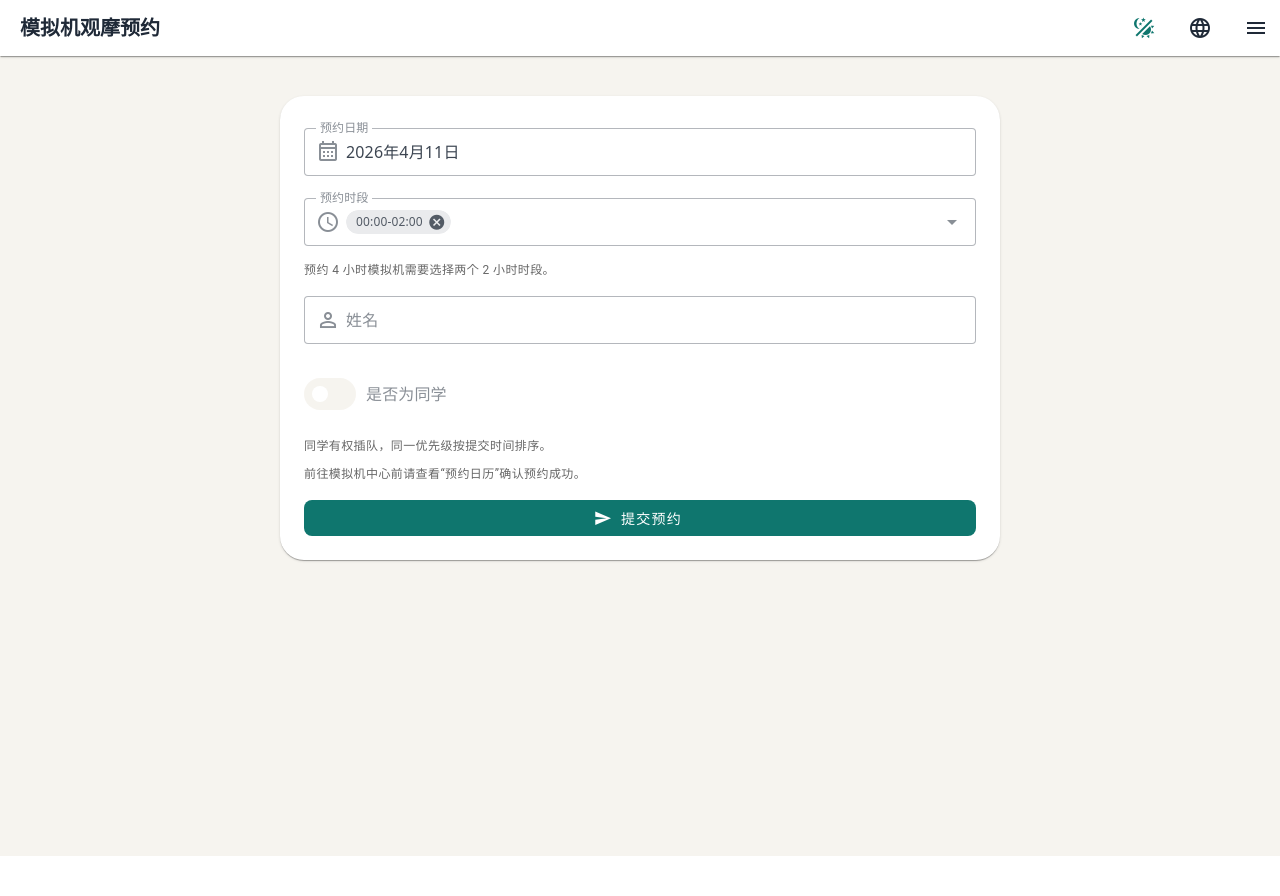
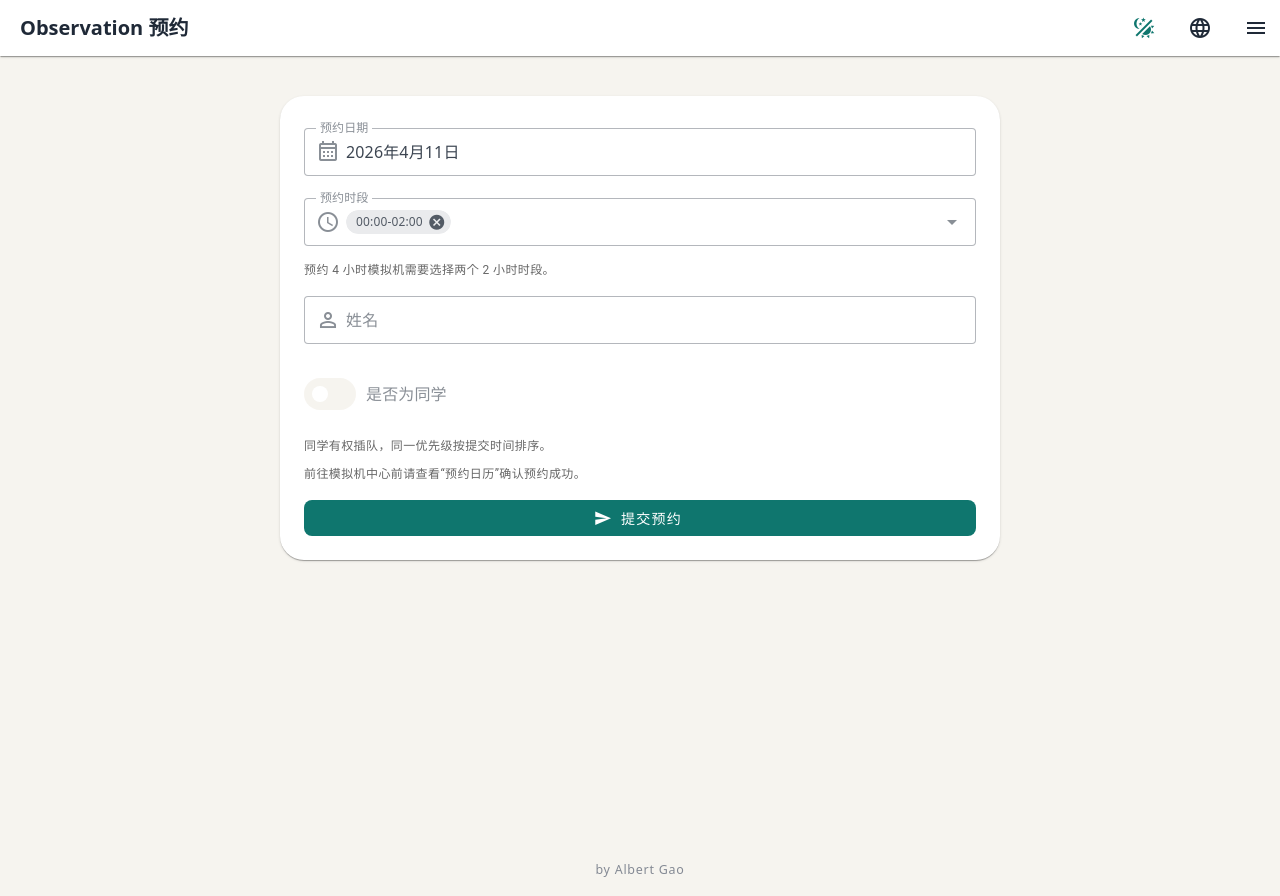
Before and after one commit to RapboyGao/sim-request, a Nuxt app: page / in a window 1280 px wide. Before the commit the page ends 856 px from the top, so only its background shows below. Built offline with nearby package versions, Linux system fonts and the light colour scheme.

Commit message:
2026-04-11 fix: export filenames with timestamps
为 CSV 和 JSON 导出文件名增加精确

```diff
--- a/app.vue
+++ b/app.vue
@@ -9,20 +9,8 @@ const themeModeCookie = useCookie<'system' | 'light' | 'dark'>('booking-theme-mo
 })
 
 useHead({
-  script: [
-    {
-      innerHTML: `
-        (function () {
-          try {
-            var mode = ${JSON.stringify(themeModeCookie.value || 'system')};
-            var isDark = mode === 'dark' || (mode === 'system' && window.matchMedia('(prefers-color-scheme: dark)').matches);
-            document.documentElement.dataset.theme = isDark ? 'dark' : 'light';
-            document.documentElement.style.colorScheme = isDark ? 'dark' : 'light';
-          } catch (e) {}
-        })();
-      `,
-      tagPosition: 'head',
-    },
-  ],
+  htmlAttrs: {
+    'data-theme': themeModeCookie.value || 'system',
+  },
 })
 </script>
--- a/assets/scss/_theme.scss
+++ b/assets/scss/_theme.scss
@@ -1,5 +1,39 @@
-:root {
+:root,
+:root[data-theme='system'] {
   color-scheme: light;
+  --bg: #f6f4ef;
+  --bg-accent-start: rgba(15, 118, 110, 0.12);
+  --bg-accent-end: rgba(249, 115, 22, 0.12);
+  --bg-accent-soft: rgba(15, 118, 110, 0.08);
+  --bg-accent-soft-2: rgba(249, 115, 22, 0.08);
+  --bg-gradient-end: #fbfaf7;
+  --surface: rgba(255, 255, 255, 0.82);
+  --surface-elevated: rgba(255, 255, 255, 0.72);
+  --surface-strong: #ffffff;
+  --text: #1f2937;
+  --muted: #6b7280;
+  --border: rgba(15, 23, 42, 0.08);
+  --soft-border: rgba(15, 23, 42, 0.06);
+  --primary: #0f766e;
+  --primary-strong: #115e59;
+  --accent: #f97316;
+  --shadow: rgba(15, 23, 42, 0.08);
+
+  --v-theme-background: 246, 244, 239;
+  --v-theme-surface: 255, 255, 255;
+  --v-theme-surface-variant: 241, 237, 228;
+  --v-theme-on-surface: 31, 41, 55;
+  --v-theme-on-surface-variant: 107, 114, 128;
+  --v-theme-primary: 15, 118, 110;
+  --v-theme-secondary: 249, 115, 22;
+  --v-theme-error: 220, 38, 38;
+}
+
+[data-theme='system'] {
+  color-scheme: light;
+}
+
+[data-theme='system'] {
   --bg: #f6f4ef;
   --bg-accent-start: rgba(15, 118, 110, 0.12);
   --bg-accent-end: rgba(249, 115, 22, 0.12);
@@ -57,3 +91,35 @@
   --v-theme-secondary: 251, 146, 60;
   --v-theme-error: 248, 113, 113;
 }
+
+@media (prefers-color-scheme: dark) {
+  :root[data-theme='system'] {
+    color-scheme: dark;
+    --bg: #0f172a;
+    --bg-accent-start: rgba(45, 212, 191, 0.12);
+    --bg-accent-end: rgba(251, 146, 60, 0.12);
+    --bg-accent-soft: rgba(45, 212, 191, 0.09);
+    --bg-accent-soft-2: rgba(251, 146, 60, 0.09);
+    --bg-gradient-end: #111827;
+    --surface: rgba(15, 23, 42, 0.88);
+    --surface-elevated: rgba(17, 24, 39, 0.88);
+    --surface-strong: #111827;
+    --text: #e5e7eb;
+    --muted: #9ca3af;
+    --border: rgba(148, 163, 184, 0.22);
+    --soft-border: rgba(148, 163, 184, 0.14);
+    --primary: #2dd4bf;
+    --primary-strong: #5eead4;
+    --accent: #fb923c;
+    --shadow: rgba(0, 0, 0, 0.32);
+
+    --v-theme-background: 15, 23, 42;
+    --v-theme-surface: 17, 24, 39;
+    --v-theme-surface-variant: 31, 41, 55;
+    --v-theme-on-surface: 229, 231, 235;
+    --v-theme-on-surface-variant: 156, 163, 175;
+    --v-theme-primary: 45, 212, 191;
+    --v-theme-secondary: 251, 146, 60;
+    --v-theme-error: 248, 113, 113;
+  }
+}
--- a/composables/useThemeMode.ts
+++ b/composables/useThemeMode.ts
@@ -37,3 +37,11 @@ export function useThemeMode() {
     themeModeLabel,
   }
 }
+
+export function resolveThemeName(mode: ThemeMode, prefersDark = false) {
+  if (mode === 'dark')
+    return 'bookingDark'
+  if (mode === 'light')
+    return 'bookingLight'
+  return prefersDark ? 'bookingDark' : 'bookingLight'
+}
--- a/i18n/locales/zh-CN.json
+++ b/i18n/locales/zh-CN.json
@@ -1,6 +1,6 @@
 {
   "app": {
-    "title": "模拟机观摩预约",
+    "title": "Observation 预约",
     "navBooking": "预约提交",
     "navRules": "预约规则",
     "navCalendar": "预约日历",
@@ -12,7 +12,7 @@
     "themeDark": "深色"
   },
   "home": {
-    "eyebrow": "模拟机观摩预约",
+    "eyebrow": "Observation 预约",
     "title": "按日期和 2 小时时段预约观摩名额",
     "summary": "每个时段最多 2 人确认，超出自动进入候补。填写姓名并标记是否为同学，同学有权插队，优先确认。",
     "date": "预约日期",
@@ -28,7 +28,7 @@
     "error": "提交失败"
   },
   "rules": {
-    "eyebrow": "预约规则",
+    "eyebrow": "Observation 预约",
     "title": "预约规则说明",
     "summary": "只保留用户真正需要知道的内容。",
     "slotRuleTitle": "时段规则",
@@ -106,6 +106,8 @@
     "delete": "删除",
     "deleteTitle": "确认删除预约",
     "active": "未取消",
-    "canceled": "已取消"
+    "canceled": "已取消",
+    "exportJsonSupabase": "导出 JSON（Supabase）",
+    "exportJsonDebug": "导出 JSON（调试）"
   }
 }
--- a/layouts/default.vue
+++ b/layouts/default.vue
@@ -68,6 +68,10 @@
     <v-main>
       <NuxtPage />
     </v-main>
+
+    <v-footer class="app-footer" height="40">
+      <div class="app-footer__content">by Albert Gao</div>
+    </v-footer>
   </v-app>
 </template>
 
@@ -114,4 +118,17 @@ function localeLabel(code: string) {
   align-items: center;
   gap: 8px;
 }
+
+.app-footer {
+  background: transparent;
+  color: var(--muted);
+  justify-content: center;
+  padding: 0 16px 12px;
+}
+
+.app-footer__content {
+  font-size: 0.78rem;
+  letter-spacing: 0.06em;
+  opacity: 0.82;
+}
 </style>
--- a/pages/admin.vue
+++ b/pages/admin.vue
@@ -58,7 +58,8 @@
                 </template>
                 <v-list min-width="220" density="comfortable">
                   <v-list-item :href="csvExportUrl" tag="a" :title="t('admin.exportCsv')" prepend-icon="mdi-download" />
-                  <v-list-item :href="jsonExportUrl" tag="a" :title="t('admin.exportJson')" prepend-icon="mdi-code-json" />
+                  <v-list-item :href="jsonSupabaseExportUrl" tag="a" :title="t('admin.exportJsonSupabase')" prepend-icon="mdi-code-json" />
+                  <v-list-item :href="jsonDebugExportUrl" tag="a" :title="t('admin.exportJsonDebug')" prepend-icon="mdi-code-json" />
                   <v-divider />
                   <v-list-item :title="t('admin.cleanupButton')" prepend-icon="mdi-delete" @click="cleanupDialog = true" />
                 </v-list>
@@ -68,7 +69,16 @@
 
           <v-card class="pa-5">
             <v-skeleton-loader v-if="pending" type="table-heading, table-row@6" />
-            <v-table v-else>
+            <v-table v-else class="admin-table">
+              <colgroup>
+                <col class="col-date" />
+                <col class="col-slot" />
+                <col class="col-name" />
+                <col class="col-student" />
+                <col class="col-status" />
+                <col class="col-created" />
+                <col class="col-action" />
+              </colgroup>
               <thead>
                 <tr>
                   <th>{{ t('admin.columns.date') }}</th>
@@ -165,7 +175,8 @@ const { data, pending, refresh } = await useFetch('/api/admin/bookings', {
 })
 
 const csvExportUrl = computed(() => '/api/admin/export?format=csv')
-const jsonExportUrl = computed(() => '/api/admin/export?format=json')
+const jsonSupabaseExportUrl = computed(() => '/api/admin/export?format=json&variant=supabase')
+const jsonDebugExportUrl = computed(() => '/api/admin/export?format=json&variant=debug')
 const deletePrompt = computed(() =>
   deleteTarget.value
     ? `${deleteTarget.value.date} ${deleteTarget.value.slot} · ${deleteTarget.value.name}`
@@ -277,6 +288,50 @@ await checkAuth()
   min-height: 100vh;
 }
 
+.admin-table {
+  width: 100%;
+}
+
+.admin-table :deep(table) {
+  table-layout: fixed;
+}
+
+.admin-table :deep(th),
+.admin-table :deep(td) {
+  vertical-align: middle;
+  word-break: break-word;
+}
+
+.admin-table :deep(.col-date) {
+  width: 96px;
+}
+
+.admin-table :deep(.col-slot) {
+  width: 96px;
+}
+
+.admin-table :deep(.col-name) {
+  min-width: 120px;
+  width: 20%;
+}
+
+.admin-table :deep(.col-student) {
+  width: 72px;
+}
+
+.admin-table :deep(.col-status) {
+  width: 96px;
+}
+
+.admin-table :deep(.col-created) {
+  min-width: 132px;
+  width: 22%;
+}
+
+.admin-table :deep(.col-action) {
+  width: 56px;
+}
+
 .admin-hero {
   background: linear-gradient(135deg, var(--bg-accent-start), var(--bg-accent-soft-2));
 }
--- a/plugins/vuetify.ts
+++ b/plugins/vuetify.ts
@@ -4,6 +4,7 @@ import { createVuetify } from 'vuetify'
 import * as components from 'vuetify/components'
 import * as directives from 'vuetify/directives'
 import type { ThemeMode } from '~/composables/useThemeMode'
+import { resolveThemeName } from '~/composables/useThemeMode'
 
 export default defineNuxtPlugin((nuxtApp) => {
   const modeCookie = useCookie<ThemeMode>('booking-theme-mode', {
@@ -11,12 +12,10 @@ export default defineNuxtPlugin((nuxtApp) => {
     sameSite: 'lax',
   })
   const themeMode = useState<ThemeMode>('booking-theme-mode', () => modeCookie.value || 'system')
-  const initialThemeName =
-    themeMode.value === 'dark'
-      ? 'bookingDark'
-      : themeMode.value === 'light'
-        ? 'bookingLight'
-        : 'bookingLight'
+  const prefersDark = import.meta.client
+    ? window.matchMedia('(prefers-color-scheme: dark)').matches
+    : false
+  const initialThemeName = resolveThemeName(themeMode.value, prefersDark)
 
   const vuetifyInstance = createVuetify({
     components,
@@ -67,18 +66,15 @@ export default defineNuxtPlugin((nuxtApp) => {
   nuxtApp.vueApp.use(vuetifyInstance)
 
   const applyTheme = (mode: ThemeMode) => {
-    const resolved = mode === 'system'
-      ? (window.matchMedia('(prefers-color-scheme: dark)').matches ? 'bookingDark' : 'bookingLight')
-      : mode === 'dark'
-        ? 'bookingDark'
-        : 'bookingLight'
+    const systemDark = window.matchMedia('(prefers-color-scheme: dark)').matches
+    const resolved = resolveThemeName(mode, systemDark)
 
     vuetifyInstance.theme.global.name.value = resolved
 
     if (import.meta.client) {
-      const dark = resolved === 'bookingDark'
-      document.documentElement.dataset.theme = dark ? 'dark' : 'light'
-      document.documentElement.style.colorScheme = dark ? 'dark' : 'light'
+      document.documentElement.dataset.theme = mode
+      document.documentElement.style.colorScheme =
+        mode === 'system' ? (systemDark ? 'dark' : 'light') : (resolved === 'bookingDark' ? 'dark' : 'light')
     }
   }
 
```
Also changed, not shown: i18n/locales/en.json (+6 -4 lines), i18n/locales/fr.json (+6 -4 lines), i18n/locales/ja.json (+6 -4 lines), i18n/locales/ko.json (+6 -4 lines), 1 other file (tests, documents, lock files or other folders).
